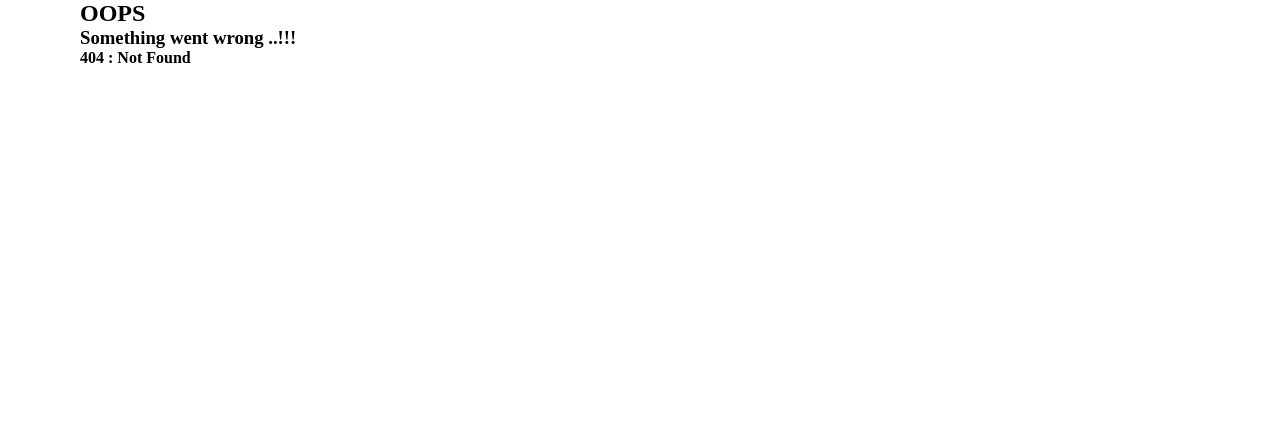
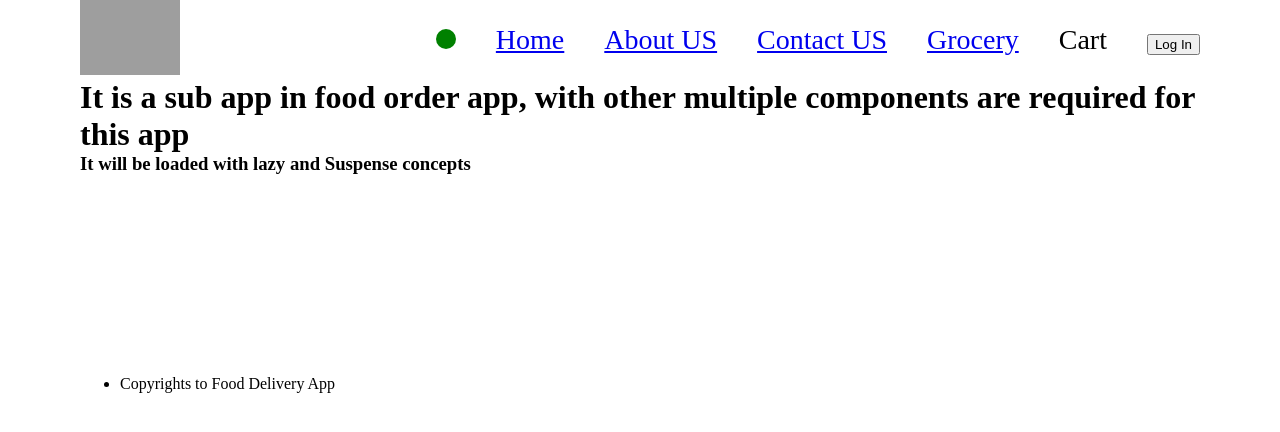
Before and after one commit to venkateshmusham/namaste-react, a React (Vite) app: page /grocery in a window 1280 px wide. Before the commit this address had no page. Shown: the top 432 px of the page. Built offline with nearby package versions, Linux system fonts and the light colour scheme; grey boxes are pictures that could not be loaded.

Commit message:
episode - 9 changes

```diff
--- a/src/App.js
+++ b/src/App.js
@@ -1,4 +1,5 @@
 import React from "react";
+import { lazy, Suspense } from "react";
 import ReactDOM from "react-dom/client";
 import { createBrowserRouter, RouterProvider, Outlet } from "react-router";
 
@@ -11,6 +12,10 @@ import Contact from "./components/Contact";
 import RouterError from "./components/RouterError";
 import RestaurantDetails from "./components/RestaurantDetails";
 
+// import Grocery from "./components/Grocery";
+const Grocery = lazy(() => {
+    return import ("./components/Grocery");
+});
 // routes
 const App = () => {
     return (
@@ -40,6 +45,10 @@ const appRouter = createBrowserRouter([
                 element: <Contact />
             },
             {
+                path: "/grocery",
+                element: (<Suspense fallback={<div>Loading...</div>}><Grocery /></Suspense>)
+            },
+            {
                 path: "/restaurants/:resId",
                 element: <RestaurantDetails />
             }
--- a/src/components/Body.js
+++ b/src/components/Body.js
@@ -1,28 +1,35 @@
 import { useState,useEffect } from "react";
 import { Link } from "react-router";
+import useRestaurantCard from "../utils/useRestaurantCard";
 import RestaurantCard from "./RestaurantCard";
 import Shimmer from "./Shimmer";
+import useOnlineStatus from "../utils/useOnlineStatus";
+export const Body = () => {
 
-export const Body = () => {
+    const status = useOnlineStatus();
+
+    const results = useRestaurantCard();
+
     const [restList, setRestList] = useState([]);
     const [filteredRestList, setFilteredRestList] = useState([]);
     const [searchText, setSearchText] = useState("");
 
     useEffect(() => {
-        fetchData();
-    }, [])
-
-    const fetchData = async () => {
-        const url = "https://www.swiggy.com/dapi/restaurants/search/v3?lat=13.10197&lng=77.5863591&str=Biryani&trackingId=undefined&submitAction=SUGGESTION&queryUniqueId=a7d4b45a-16be-8f6d-2b6b-e95ac25e39b4&metaData=%7B%22type%22%3A%22DISH%22%2C%22data%22%3A%7B%22vegIdentifier%22%3A%22NA%22%2C%22cloudinaryId%22%3A%22Autosuggest%2FTop%2520200%2520queries%2FBiryani.png%22%2C%22dishFamilyId%22%3A%22846613%22%2C%22dishFamilyIds%22%3A%5B%22846613%22%5D%7D%2C%22businessCategory%22%3A%22SWIGGY_FOOD%22%2C%22displayLabel%22%3A%22Dish%22%7D&selectedPLTab=RESTAURANT";
-        const data = await fetch(url);
-        const jsonData = await data.json();
-        setRestList(jsonData?.data?.cards[0]?.groupedCard?.cardGroupMap?.RESTAURANT?.cards);
-        setFilteredRestList(jsonData?.data?.cards[0]?.groupedCard?.cardGroupMap?.RESTAURANT?.cards);
-    }
+        setRestList(results);
+        setFilteredRestList(results);
+    }, [results])
 
     const filterResults = function() {
         const filteredResults = filteredRestList.filter((rest) => rest.card.card.info.avgRating >= 4);
         setFilteredRestList(filteredResults);
+    }
+
+    if(status !== true) {
+        return (
+            <h1>
+                You are offline, please check your internet ..!!!
+            </h1>
+        )
     }
 
     return filteredRestList.length === 0 ? (
@@ -40,7 +47,7 @@ export const Body = () => {
             </div>
             <div className="filters-ctr">
                 <h2>Filters : </h2>
-                <button onClick={filterResults}>4.5+ Stars</button>
+                <button onClick={filterResults}>4+ Stars</button>
             </div>
             <div className="rests-wpr">
                 {filteredRestList.map((rest) => <Link key={rest.card.card.info.id} to={"/restaurants/"+rest.card.card.info.id}><RestaurantCard  resObj={rest.card.card.info} />  </Link> )}
--- a/src/components/Footer.js
+++ b/src/components/Footer.js
@@ -2,7 +2,7 @@ export const Footer = () => {
     return (
         <div className="footer-ctr">
             <ul>
-                <li>Copyrights to Musham</li>
+                <li>Copyrights to Food Delivery App</li>
             </ul>
         </div>
     )
--- /dev/null
+++ b/src/components/Grocery.js
@@ -0,0 +1,10 @@
+const Grocery = () => {
+    return(
+        <>
+            <h1>It is a sub app in food order app, with other multiple components are required for this app</h1>
+            <h3>It will be loaded with lazy and Suspense concepts </h3>
+        </>
+    )
+}
+
+export default Grocery;
--- a/src/components/Header.js
+++ b/src/components/Header.js
@@ -1,16 +1,29 @@
 import { useState } from "react";
 import { Link } from "react-router";
 import { LOGO_URL } from "../utils/constants";
-
+import useOnlineStatus from "../utils/useOnlineStatus";
 
 const Header = () => {
     const [btnName, setBtnName] = useState("Log In");
+    const onlineStatus = useOnlineStatus();
     return (<div className="header-ctr">
         <div className="logo-ctr">
             <img src={LOGO_URL} alt="logo" />
         </div>
         <div className="nav-item">
             <ul>
+                <li>
+                    <span
+                        style={{
+                        display: "inline-block",
+                        width: "20px",
+                        height: "20px",
+                        borderRadius: "50%",
+                        backgroundColor: onlineStatus ? "green" : "red",
+                        marginLeft: "5px"
+                        }}
+                    ></span>
+                </li>
                 <li>
                     <Link to="/">Home</Link>
                 </li>
@@ -19,6 +32,9 @@ const Header = () => {
                 </li>
                 <li>
                     <Link to="/contact">Contact US</Link>
+                </li>
+                <li>
+                    <Link to="/grocery">Grocery</Link>
                 </li>
                 <li>Cart</li>
                 <li>
--- a/src/components/RestaurantCard.js
+++ b/src/components/RestaurantCard.js
@@ -1,4 +1,3 @@
-import React from "react";
 import { CDN_URL } from "../utils/constants";
 
 const RestaurantCard = ({resObj}) => {
--- a/src/components/RestaurantDetails.js
+++ b/src/components/RestaurantDetails.js
@@ -1,25 +1,17 @@
-import { useState, useEffect } from "react";
 import { useParams } from "react-router";
-import { REST_URL, CDN_URL } from "../utils/constants";
+
+import { CDN_URL } from "../utils/constants";
 import Shimmer from "./Shimmer";
+
+import useRestaurantDetails from "../utils/useRestaurantDetails";
+
 const RestaurantDetails = () => {
     const { resId } = useParams();
-    const [ resDetails, setResDetails ] = useState(null);
-    useEffect(() => {
-        fetchRestaurantDetails();
-    }, [])
 
-    const fetchRestaurantDetails = async () => {
-        const data = await fetch(REST_URL + resId);
-        const json = await data.json();
-
-        setResDetails(json?.data);
-    }
+    const resDetails = useRestaurantDetails(resId);
 
     if(resDetails === null) {
-        return (
-            <Shimmer />
-        )
+        return ( <Shimmer /> )
     }
 
     const resInfo = resDetails.cards[2].card.card.info;
--- a/src/utils/constants.js
+++ b/src/utils/constants.js
@@ -1,3 +1,4 @@
 export const LOGO_URL = "https://png.pngtree.com/png-clipart/20190924/original/pngtree-food-delivery--logo-design-template-png-image_4859990.jpg";
 export const CDN_URL = "https://media-assets.swiggy.com/swiggy/image/upload/fl_lossy,f_auto,q_auto,w_660/";
-export const REST_URL = "https://www.swiggy.com/dapi/menu/pl?page-type=REGULAR_MENU&complete-menu=true&lat=13.1068408&lng=77.57612329999999&restaurantId=";
+export const RESTS_URL = "https://www.swiggy.com/dapi/restaurants/search/v3?lat=13.10197&lng=77.5863591&str=Biryani&trackingId=undefined&submitAction=SUGGESTION&queryUniqueId=a7d4b45a-16be-8f6d-2b6b-e95ac25e39b4&metaData=%7B%22type%22%3A%22DISH%22%2C%22data%22%3A%7B%22vegIdentifier%22%3A%22NA%22%2C%22cloudinaryId%22%3A%22Autosuggest%2FTop%2520200%2520queries%2FBiryani.png%22%2C%22dishFamilyId%22%3A%22846613%22%2C%22dishFamilyIds%22%3A%5B%22846613%22%5D%7D%2C%22businessCategory%22%3A%22SWIGGY_FOOD%22%2C%22displayLabel%22%3A%22Dish%22%7D&selectedPLTab=RESTAURANT";
+export const REST_DTLS_URL = "https://www.swiggy.com/dapi/menu/pl?page-type=REGULAR_MENU&complete-menu=true&lat=13.1068408&lng=77.57612329999999&restaurantId=";
--- /dev/null
+++ b/src/utils/useOnlineStatus.js
@@ -0,0 +1,17 @@
+import { useEffect, useState } from "react";
+
+const useOnlineStatus = () => {
+    const [onlineStatus,setOnlineStatus] = useState(true)
+
+    useEffect(()=>{
+    window.addEventListener("offline",()=>{setOnlineStatus(false)});
+    window.addEventListener("online",()=>{setOnlineStatus(true)});
+    console.log('use effect called');
+    console.log('useState variable onlineStatus is:',onlineStatus);
+
+
+    },[]);
+    console.log('exit useOnlineStatus')
+    return onlineStatus;
+}
+export default useOnlineStatus;
--- /dev/null
+++ b/src/utils/useRestaurantCard.js
@@ -0,0 +1,22 @@
+import { useEffect, useState } from "react";
+import { RESTS_URL } from "./constants";
+
+
+const useRestaurantCard = () => {
+    const [restaurantCard, setRestaurantCard] = useState([]);
+    useEffect(() => {
+        fetchRestaurants();
+    }, []);
+
+    const fetchRestaurants = async () => {
+        const data = await fetch(RESTS_URL);
+        const json = await data.json();
+
+        // console.log(json.data);
+        setRestaurantCard(json?.data?.cards[0]?.groupedCard?.cardGroupMap?.RESTAURANT?.cards);
+    }
+
+    return restaurantCard;
+}
+
+export default useRestaurantCard;
--- /dev/null
+++ b/src/utils/useRestaurantDetails.js
@@ -0,0 +1,22 @@
+import { useState, useEffect } from "react";
+import { REST_DTLS_URL } from "./constants";
+
+const useRestaurantDetails = (resId) => {
+    const [restaurantDetails, setRestaurantDetails] = useState(null);
+
+    useEffect(() => {
+        fetchRestaurantDetails();
+    }, []);
+
+    const fetchRestaurantDetails = async () => {
+        const data = await fetch(REST_DTLS_URL + resId);
+        const json = await data.json();
+
+        console.log(json);
+        setRestaurantDetails(json.data);
+    };
+
+    return restaurantDetails;
+}
+
+export default useRestaurantDetails;
```
